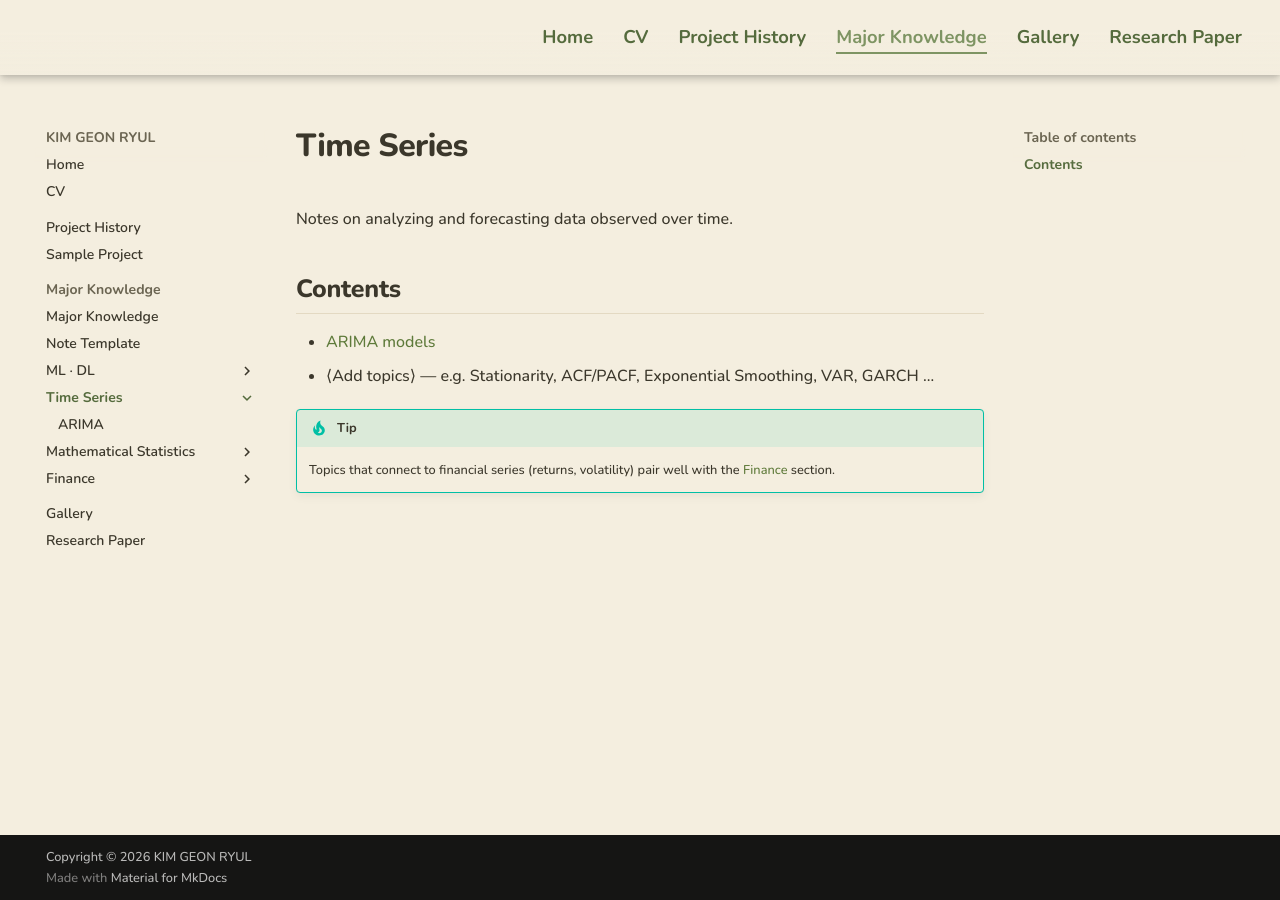
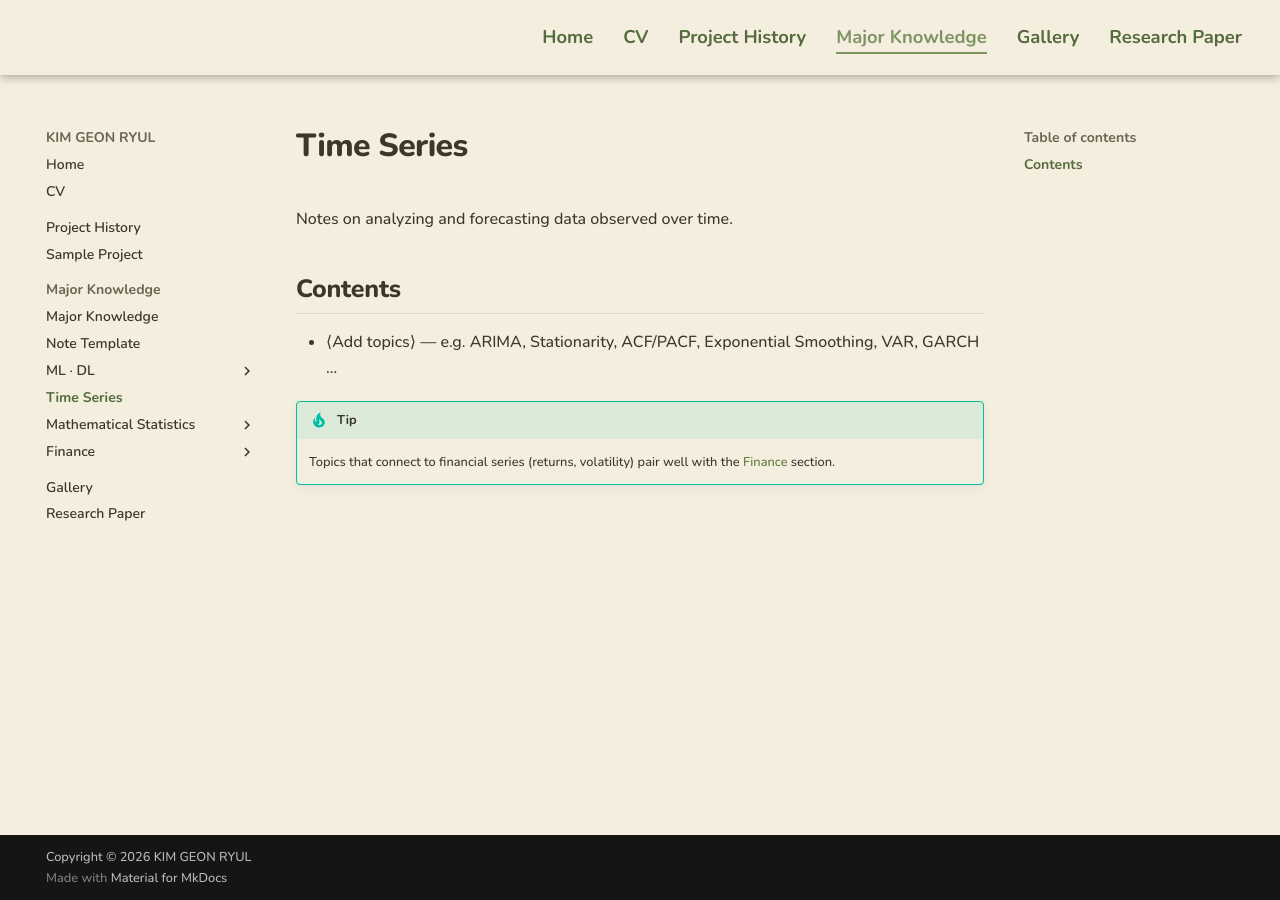
Before and after one commit to kkl07090/kkl07090.github.io, an MkDocs documentation site: the page built from docs/time-series/index.md, in a window 1280 px wide. Built offline with MkDocs 1.6.1 and Material for MkDocs 9.7.7, drawn with Linux system fonts in a browser that asks for light colours; comment, search, counter and statistics services are not loaded.

Commit message:
Fix broken arima links after CMS deletion (unblock strict build)
Co-Authored-By: Claude Fable 5 <noreply@anthropic.com>

```diff
--- a/docs/time-series/index.md
+++ b/docs/time-series/index.md
@@ -4,8 +4,7 @@ Notes on analyzing and forecasting data observed over time.
 
 ## Contents
 
-- [ARIMA models](arima.md)
-- ⟨Add topics⟩ — e.g. Stationarity, ACF/PACF, Exponential Smoothing, VAR, GARCH …
+- ⟨Add topics⟩ — e.g. ARIMA, Stationarity, ACF/PACF, Exponential Smoothing, VAR, GARCH …
 
 !!! tip
     Topics that connect to financial series (returns, volatility) pair well with the [Finance](../finance/index.md) section.
--- a/mkdocs.yml
+++ b/mkdocs.yml
@@ -74,7 +74,6 @@ nav:
           - Gradient Descent: ml-dl/gradient-descent.md
       - Time Series:
           - time-series/index.md
-          - ARIMA: time-series/arima.md
       - Mathematical Statistics:
           - statistics/index.md
           - Maximum Likelihood (MLE): statistics/mle.md
```
